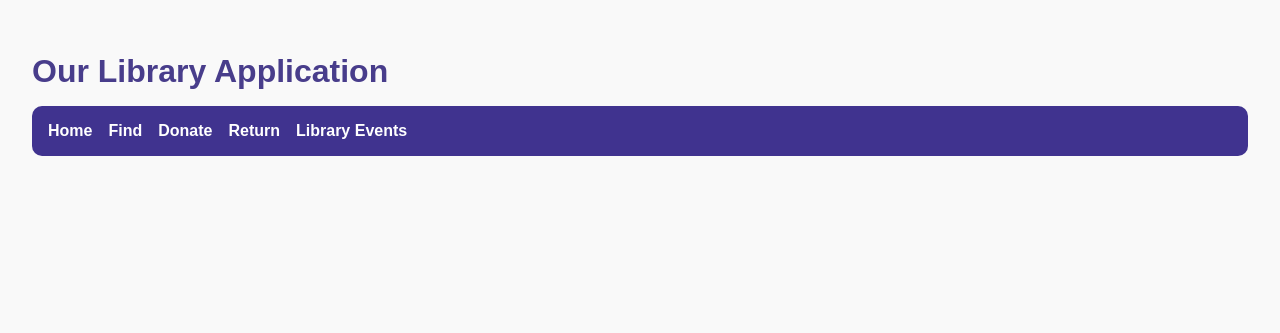
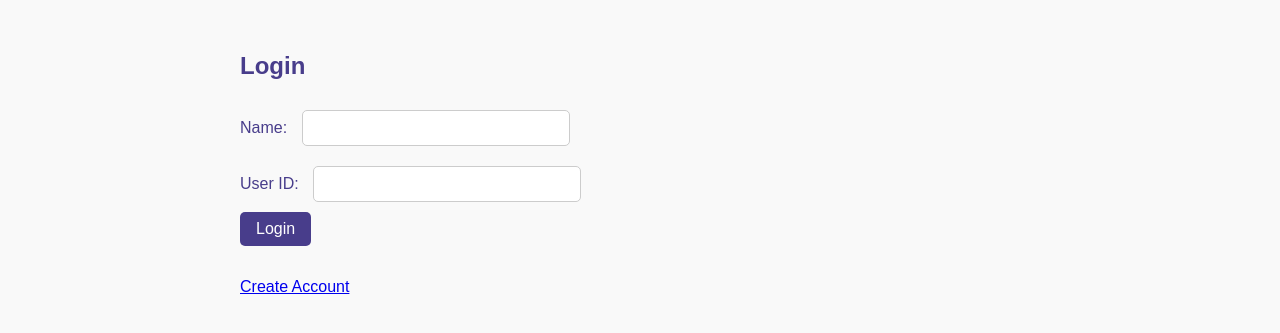
Before and after one commit to ComradeAdash/CMPT_354_project, a Flask app: page / in a window 1280 px wide. Shown: the top 333 px of the page. Run offline with Flask 3, Linux system fonts and the light colour scheme.

Commit message:
added login and registration

```diff
--- a/modules/routes.py
+++ b/modules/routes.py
@@ -1,15 +1,72 @@
 # ----------------------------
 # Query logic & Requests
 # ----------------------------
-from flask import Flask, render_template, url_for, request, redirect
+from flask import Flask, render_template, url_for, request, redirect, make_response
 import sqlite3
+USER_ID = 0
 
 def init_routes(app):
 
-    @app.route('/')
+    # handles user logins, redirects to the homepage after a succesful login
+    @app.route('/', methods=['GET', 'POST'])
+    def login():
+        print("Hello")
+
+        results = []
+        if request.method == 'POST':
+            name = request.form['name']
+            user_id = request.form['user_id']
+            print(name)
+
+            conn = sqlite3.connect('library.db')
+            cur = conn.cursor()
+
+            cur.execute('''
+                SELECT * FROM LibraryUsers lu WHERE (lu.user_id = ?) AND (lu.name = ?)
+            ''',(user_id,name))
+            results = cur.fetchall()
+
+            if results:
+                # The user exists, we can safely login
+                print("user found")
+                # everytime we login, the global UserId is reset for the application.
+                USER_ID = user_id
+                print("USER_ID is:" + USER_ID)
+                resp = make_response(redirect(url_for('index')))
+                conn.commit()
+                conn.close()
+                return resp
+
+        return render_template('login.html', template_folder='../templates')
+
+    # homepage, contains navigation for all library services
+    @app.route('/home')
     def index():
         return render_template('index.html', template_folder='../templates')
 
+    # users who don't have an account can create one, before getting access to the library features.
+    @app.route('/register', methods=['GET', 'POST'])
+    def register():
+        if request.method == 'POST':
+            conn = sqlite3.connect('library.db')
+            cur = conn.cursor()
+            email = request.form['email']
+            name = request.form['name']
+            phone_num = request.form['phone']
+
+            cur.execute('''
+                INSERT INTO LibraryUsers (name,email,phone_number) VALUES (?, ?, ?);
+            ''',(name,email,phone_num))
+            user_id = cur.lastrowid
+            conn.commit()
+            conn.close()
+
+            return render_template('register.html', success=True, template_folder='../templates', message=f"{user_id}")
+
+        return render_template('register.html', success=False, template_folder='../templates')
+
+
+    # filtering and searching through library items
     @app.route('/find', methods=['GET', 'POST'])
     def find_item():
         search_query = ''
@@ -45,6 +102,7 @@ def init_routes(app):
 
         return render_template('find.html', results=results, search_query=search_query, message=request.args.get('message'))
 
+    # query logic for borrowing an item
     @app.route('/borrow', methods=['POST'])
     def borrow_item():
         item_id = request.form['item_id']
@@ -70,6 +128,7 @@ def init_routes(app):
 
         return redirect(url_for('find_item', message='Item borrowed successfully!'))
 
+    # query logic for returning an item
     @app.route('/return', methods=['GET', 'POST'])
     def return_item():
         message = ''
@@ -111,7 +170,7 @@ def init_routes(app):
 
         return render_template('return.html', message=message, borrowed_items=borrowed_items, user_id=user_id)
 
-
+    # query logic for making a donation
     @app.route('/donate', methods=['GET', 'POST'])
     def donate_item():
         message = ''
@@ -160,6 +219,7 @@ def init_routes(app):
 
         return render_template('donate.html', message=message)
 
+    # filtering and searching through events
     @app.route('/findEvent', methods=['GET', 'POST'])
     def find_event():
         search_query = ''
@@ -183,6 +243,7 @@ def init_routes(app):
         conn.close()
         return render_template('findEvent.html', eventResults=eventResults,search_query=search_query, message=request.args.get('message'))
 
+    # query logic for registering for an event
     @app.route('/registerEvent', methods=['GET', 'POST'])
     def register_event():
         conn = sqlite3.connect('library.db')
@@ -202,7 +263,7 @@ def init_routes(app):
 
         return redirect(url_for(f'find_event', message='You Have Succesfully Registered for the event!{}'))
 
-    # query the personnel for any librarians, and submit a help ticket to be processed.
+    # query logic for librarian help, getting help requests etc.
     @app.route('/ask', methods=['GET', 'POST'])
     def ask_librarian():
         pass
--- a/templates/base.html
+++ b/templates/base.html
@@ -8,6 +8,7 @@
 </head>
 <body>
 
+    {% if request.path not in ['/', '/register'] %}
         <nav class="navbar">
             <a href="{{ url_for('index') }}">Home</a>
             <a href="{{ url_for('find_item') }}">Find</a>
@@ -15,6 +16,7 @@
             <a href="{{ url_for('return_item') }}">Return</a>
             <a href="{{ url_for('find_event') }}">Library Events</a>
         </nav>
+    {% endif %}
 
     <main>
         {% block body %}{% endblock %}
--- /dev/null
+++ b/templates/login.html
@@ -0,0 +1,26 @@
+{% extends 'base.html' %}
+
+{% block head %}
+  <title>Login</title>
+{% endblock %}
+
+{% block body %}
+  <div class="login-container">
+    <h2>Login</h2>
+
+    <!-- Login Form -->
+    <form method="POST" action="{{ url_for('login') }}">
+        <div class="form-group">
+            <label for="Name">Name:</label>
+            <input type="text" id="name" name="name" required>
+        </div>
+        <div class="form-group">
+            <label for="user_id">User ID:</label>
+            <input type="text" id="user_id" name="user_id" required>
+        </div>
+      <button type="submit">Login</button>
+    </form>
+
+    <a href="/register" target="_blank">Create Account</a>
+  </div>
+{% endblock %}
```
Also changed, not shown: templates/register.html (added, +44 -0 lines), library.db, 1 other file. Lines whose indentation alone changed are shown as unchanged.
